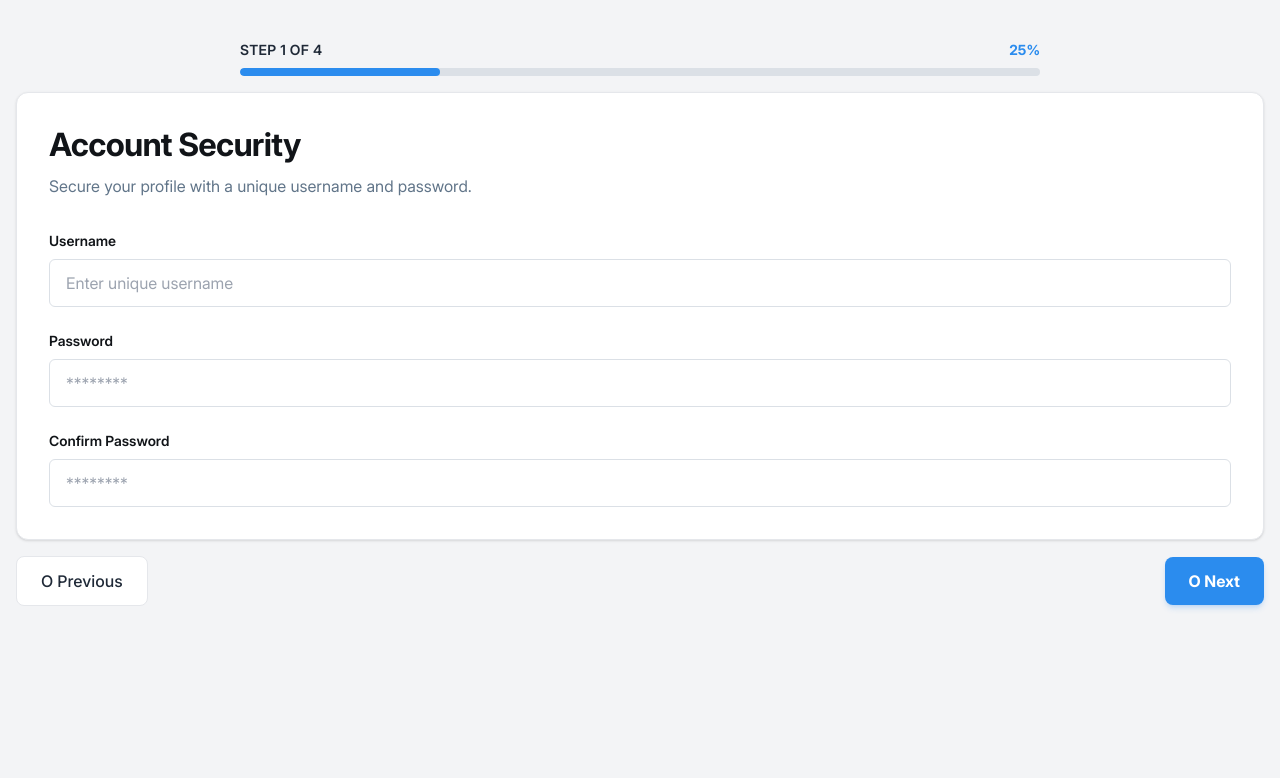
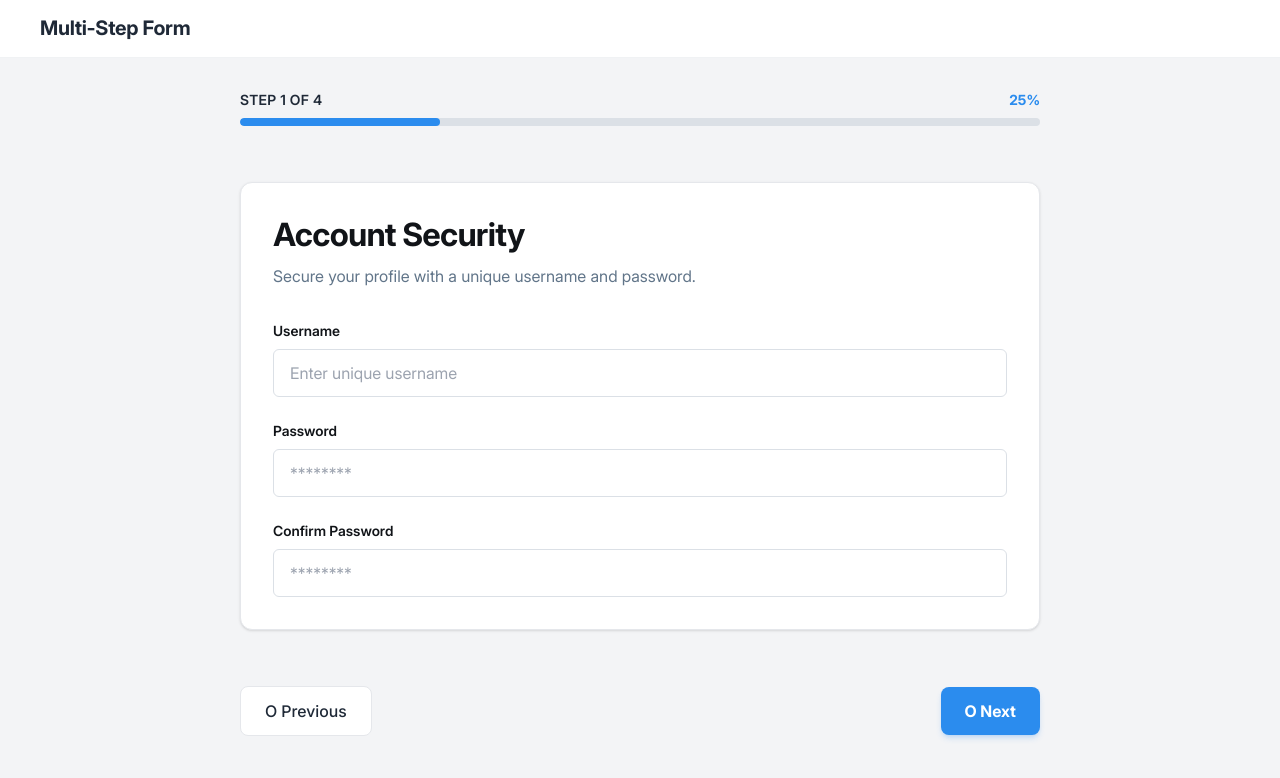
Before and after one commit to josegijon/Multi-Step-Form, a React (Vite) app: page / in a window 1280 px wide. Shown: the top 778 px of the page. Built offline with nearby package versions, Linux system fonts and the light colour scheme.

Commit message:
feat: add Header component and update MultiStepForm to include it

```diff
--- a/src/components/FormNavigation.tsx
+++ b/src/components/FormNavigation.tsx
@@ -1,7 +1,7 @@
 
 export const FormNavigation = () => {
     return (
-        <div className="flex justify-between items-center gap-2">
+        <div className="flex justify-between items-center gap-2 w-full max-w-200 mx-auto">
             <button className="flex items-center gap-2 px-6 py-3 rounded-lg text-black-02 border border-[#e5e7eb] bg-white font-medium transition-colors cursor-pointer
             hover:bg-slate-50">
                 O Previous
--- /dev/null
+++ b/src/components/Header.tsx
@@ -0,0 +1,14 @@
+
+export const Header = () => {
+    return (
+        <div className="w-full bg-white border-b border-[#f0f2f4] mb-4">
+            <div className="px-6 md:px-10 py-4 flex items-center justify-between max-w-7xl mx-auto w-full">
+                <div className="flex items-center gap-3 text-black-02">
+                    <h2 className="text-xl font-bold leading-tight tracking-[-0.015em]">
+                        Multi-Step Form
+                    </h2>
+                </div>
+            </div>
+        </div>
+    )
+}
--- a/src/components/MultiStepForm.tsx
+++ b/src/components/MultiStepForm.tsx
@@ -4,10 +4,12 @@ import { Step1Personal } from "./steps/Step1Personal"
 import { Step2Professional } from "./steps/Step2Professional"
 import { Step3Preferences } from "./steps/Step3Preferences"
 import { Step4Summary } from "./steps/Step4Summary"
+import { Header } from './Header';
 
 export const MultiStepForm = () => {
     return (
-        <main className="py-10 px-4 font-inter bg-[#f3f4f6] min-h-screen flex flex-col gap-4">
+        <main className="font-inter bg-[#f3f4f6] min-h-screen flex flex-col gap-4">
+            <Header />
             <ProgressBar />
             <Step2Professional />
             <FormNavigation />
--- a/src/components/steps/Step2Professional.tsx
+++ b/src/components/steps/Step2Professional.tsx
@@ -1,7 +1,8 @@
 
 export const Step2Professional = () => {
     return (
-        <div className="bg-white rounded-xl shadow-sm border border-[#e5e7eb] p-8 flex flex-col gap-8">
+        <div className="px-4 py-10">
+            <div className="bg-white rounded-xl shadow-sm border border-[#e5e7eb] p-8 flex flex-col gap-8 w-full max-w-200 mx-auto">
                 <div className="flex flex-col gap-2">
                     <h1 className="text-black-01 text-[32px] font-bold leading-tight tracking-tight">
                         Account Security
@@ -88,5 +89,6 @@ export const Step2Professional = () => {
                     </label>
                 </form>
             </div>
+        </div>
     )
 }
```
Lines whose indentation alone changed are shown as unchanged.
